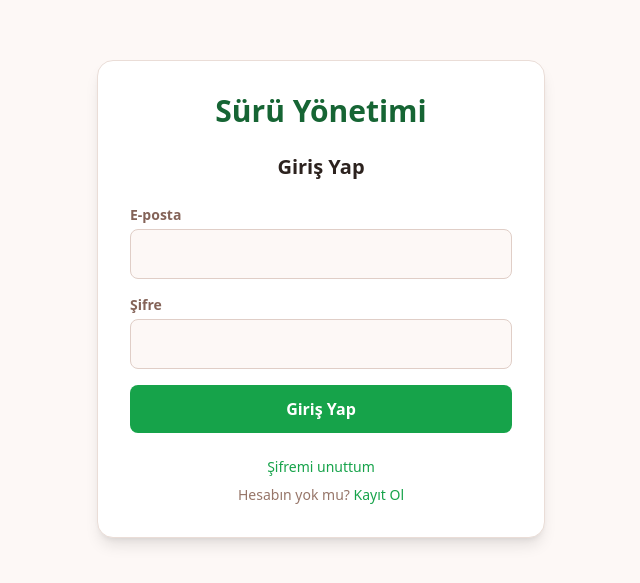
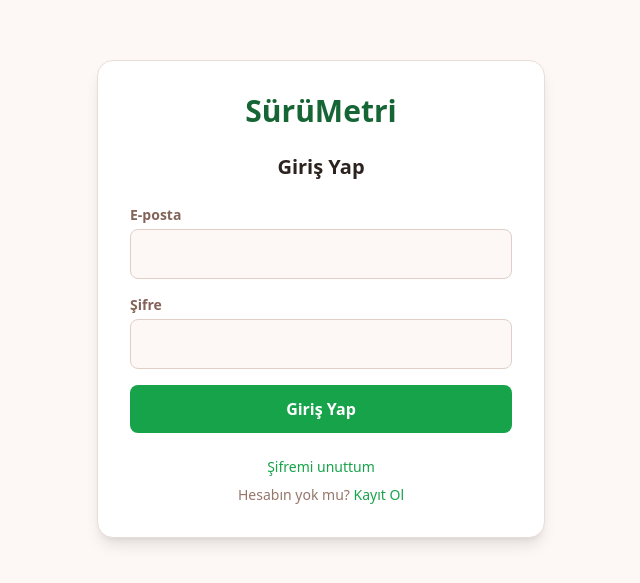
Before and after one commit to Barisozknn/Suru-Yonetim, a React (Vite) app: page /login in a window 1280 px wide. Shown: the part 101-684 px from the top of the page, without its empty margins (319-959 px from the left). Built offline with nearby package versions, Linux system fonts and the light colour scheme; no server answers.

Commit message:
isim ve ikon

```diff
--- a/src/pages/Login.tsx
+++ b/src/pages/Login.tsx
@@ -25,7 +25,7 @@ const Login: React.FC = () => {
   return (
     <div className="min-h-screen flex items-center justify-center bg-earth-50 px-4">
       <div className="bg-white p-8 rounded-2xl shadow-lg border border-earth-200 max-w-md w-full">
-        <h2 className="text-3xl font-black text-nature-800 text-center mb-6">Sürü Yönetimi</h2>
+        <h2 className="text-3xl font-black text-nature-800 text-center mb-6">SürüMetri</h2>
         <h3 className="text-xl font-bold text-earth-900 text-center mb-6">Giriş Yap</h3>
         {error && <div className="bg-red-50 text-red-600 p-3 rounded-lg mb-4 text-sm font-medium">{error}</div>}
         <form onSubmit={handleLogin} className="space-y-4">
--- a/src/pages/Register.tsx
+++ b/src/pages/Register.tsx
@@ -25,7 +25,7 @@ const Register: React.FC = () => {
   return (
     <div className="min-h-screen flex items-center justify-center bg-earth-50 px-4">
       <div className="bg-white p-8 rounded-2xl shadow-lg border border-earth-200 max-w-md w-full">
-        <h2 className="text-3xl font-black text-nature-800 text-center mb-6">Sürü Yönetimi</h2>
+        <h2 className="text-3xl font-black text-nature-800 text-center mb-6">SürüMetri</h2>
         <h3 className="text-xl font-bold text-earth-900 text-center mb-6">Kayıt Ol</h3>
 
         {success ? (
```
